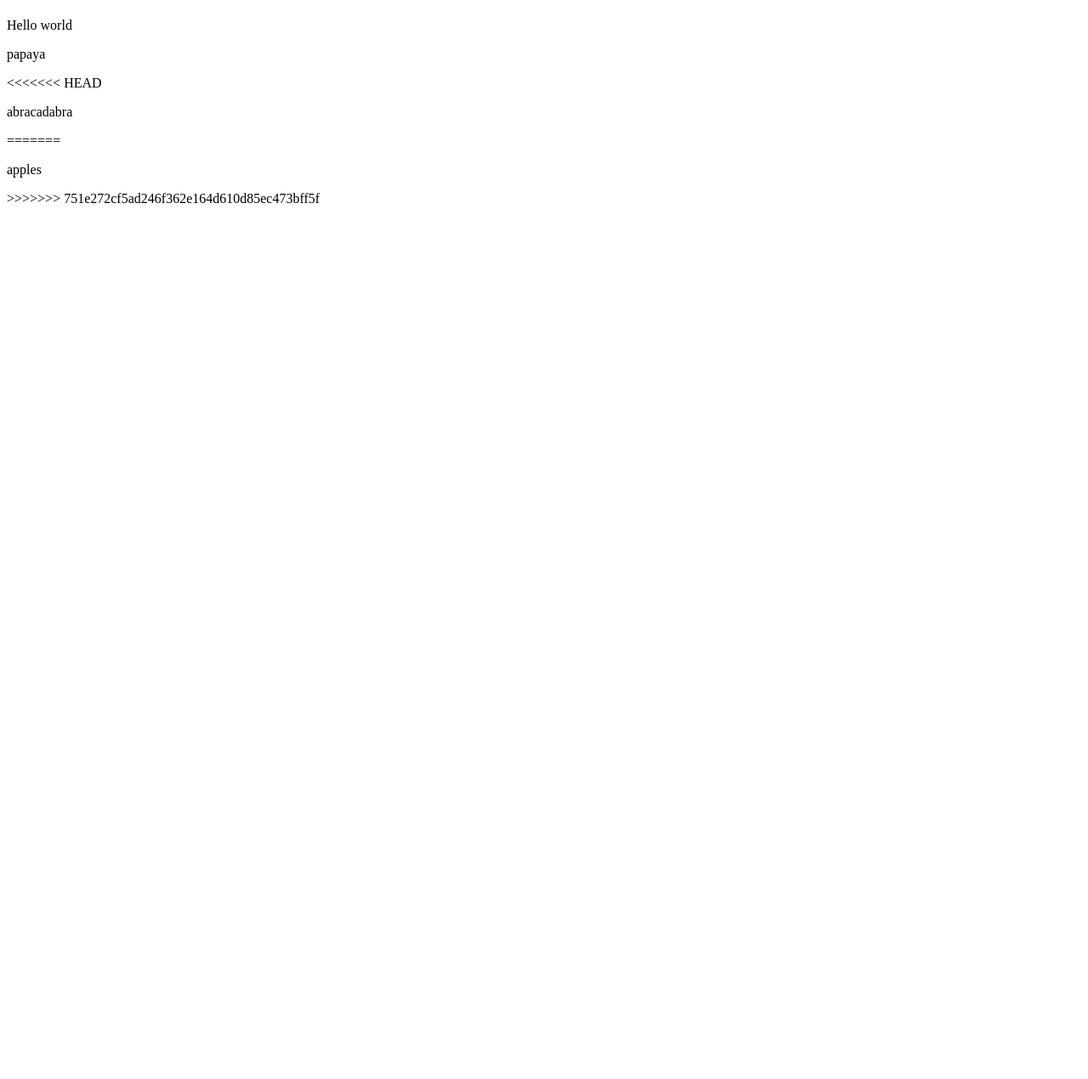
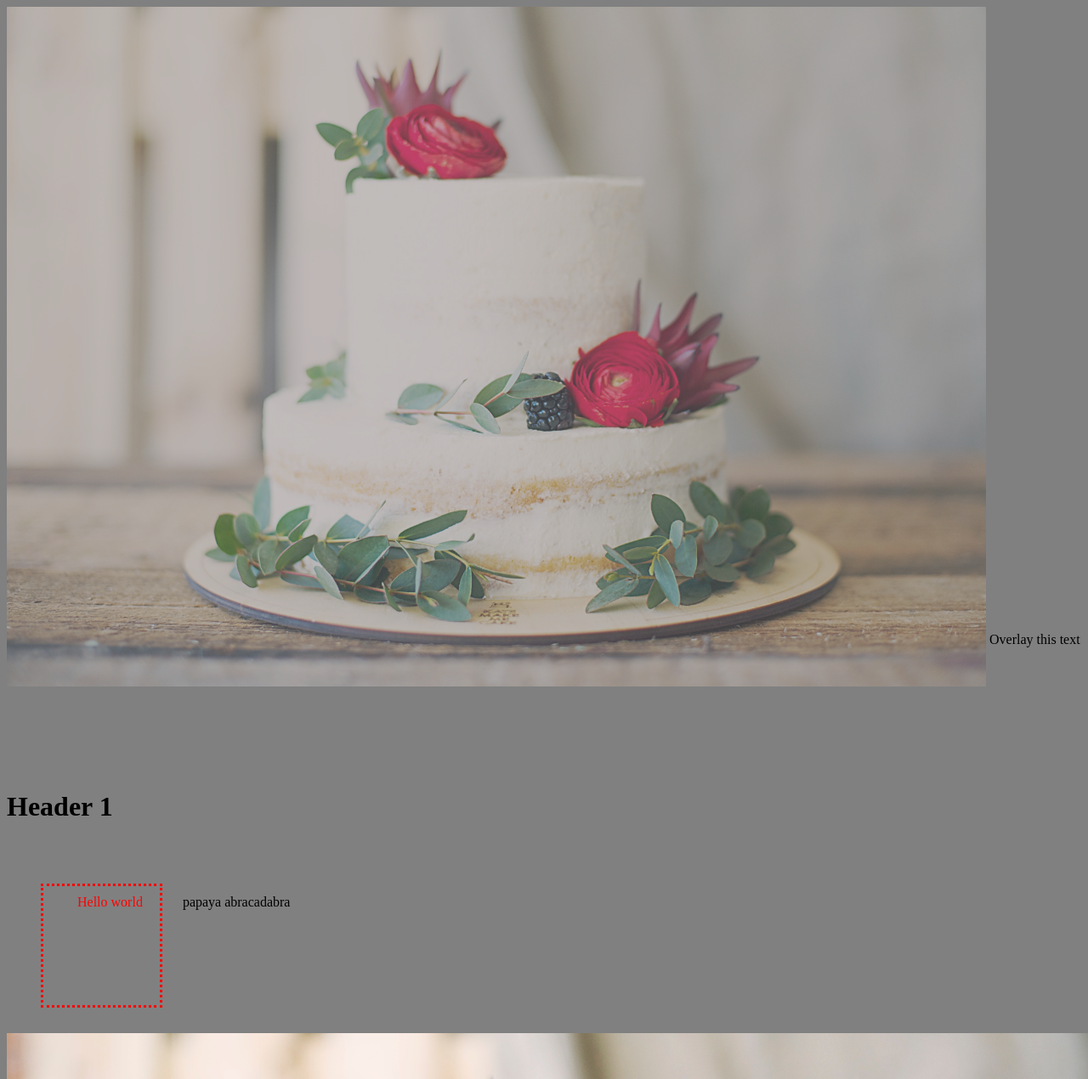
Before and after one commit to muhdarifrawi/20210830_william_01, a plain HTML site: page index.html in a window 1280 px wide. Shown: the top 1270 px of the page at 85% size. Before the commit the page ends 800 px from the top, so only its background shows below. Drawn offline with Linux system fonts and the light colour scheme.

Commit message:
Added stuff for 3Sep2021 lesson: - CSS class, id and element selector - CSS background image - img - margin, border and padding

```diff
--- a/index.html
+++ b/index.html
@@ -6,14 +6,17 @@
     <title>Bakery</title>
 </head>
 <body>
-    <h1></h1>
-    <p>Hello world</p>
+
+    <div id="hero-image"></div>
+    <p id="overlay">Overlay this text</p>
+
+    <h1>Header 1</h1>
+    <p class="box">Hello world</p>
     <p>papaya</p>
-<<<<<<< HEAD
 
     <p>abracadabra</p>
-=======
-    <p>apples</p>
->>>>>>> 751e272cf5ad246f362e164d610d85ec473bff5f
+
+    <img alt="a pic of birthday-cake" src="image/birthday-cake.jpg">
+
 </body>
 </html>
--- a/styles.css
+++ b/styles.css
@@ -0,0 +1,59 @@
+body {
+    background-color:gray;
+}
+
+p{
+    /* background-color:rgba(248, 248, 248, 0); */
+
+    display:inline-block;
+    height:100px;
+}
+
+/* classes */
+.box{
+    color:red;
+    /* margin-top:32px;
+    margin-bottom:32px;
+    margin-left:20px;
+    margin-right:20px; */
+    margin: 50px 20px 30px 40px;
+    padding: 10px 20px 30px 40px;
+    /* border-width:3px;
+    border-color:red;
+    border-style: dotted; */
+    border:3px red dotted;
+}
+
+.box:hover{
+    color:white;
+}
+/* ID */
+#container{
+    color:lightblue;
+}
+
+img{
+    width:100vw;
+}
+
+#hero-image{
+    background-image:url("image/birthday-cake.jpg");
+    height:100vh;
+    width:90vw;
+    background-repeat:no-repeat;
+    background-position:center;
+    background-size:cover;
+    background-attachment: fixed;
+    opacity:0.5;
+    display:inline-block;
+    border-radius:1px;
+}
+
+#hero-image:hover{
+    opacity:1;
+}
+
+#overlay{
+    position:relative;
+    bottom: 50px;
+}
```
Also changed, not shown: image/birthday-cake.jpg (added), 1 other file.
